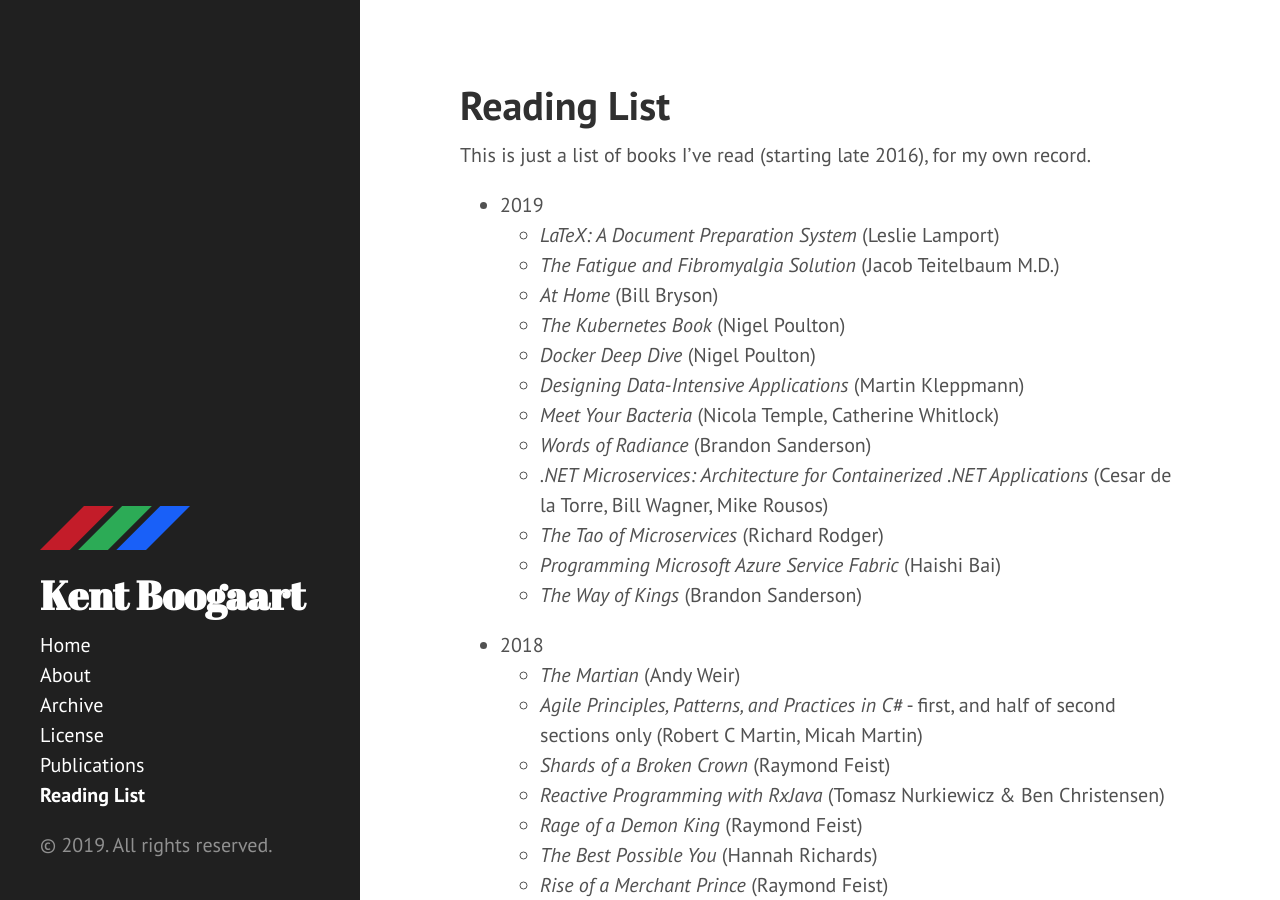
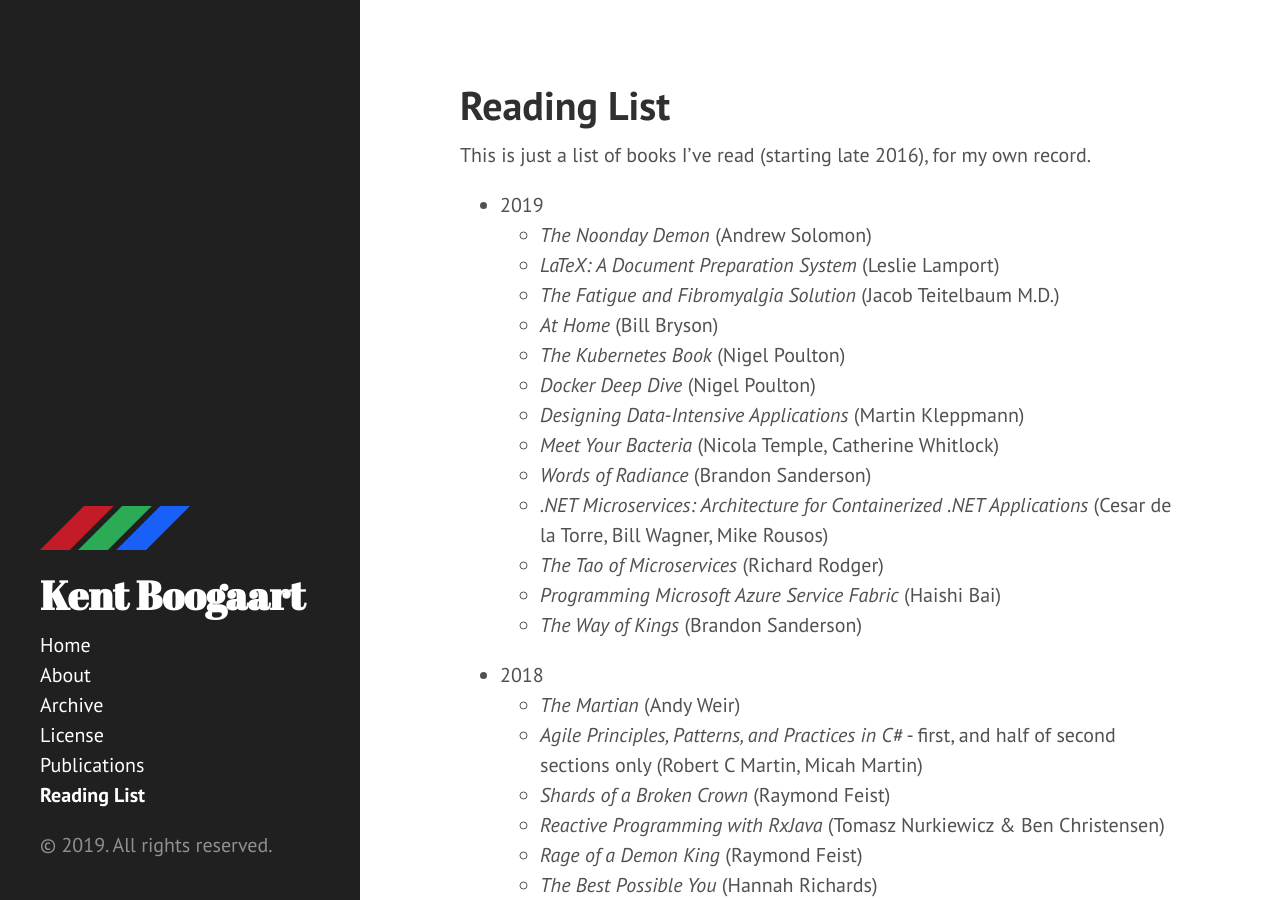
Before and after one commit to kentcb/kentcb.github.io, a Jekyll site: the page built from reading-list.md, in a window 1280 px wide and 900 px high. Built offline with Jekyll 4.4.1, drawn with Linux system fonts in a browser that asks for light colours; nearby versions of some CDN libraries.

Commit message:
Add The Noonday Demon

```diff
--- a/reading-list.md
+++ b/reading-list.md
@@ -6,6 +6,7 @@
 This is just a list of books I've read (starting late 2016), for my own record.
 
 * 2019
+    * _The Noonday Demon_ (Andrew Solomon)
     * _LaTeX: A Document Preparation System_ (Leslie Lamport)
     * _The Fatigue and Fibromyalgia Solution_ (Jacob Teitelbaum M.D.)
     * _At Home_ (Bill Bryson)
```
